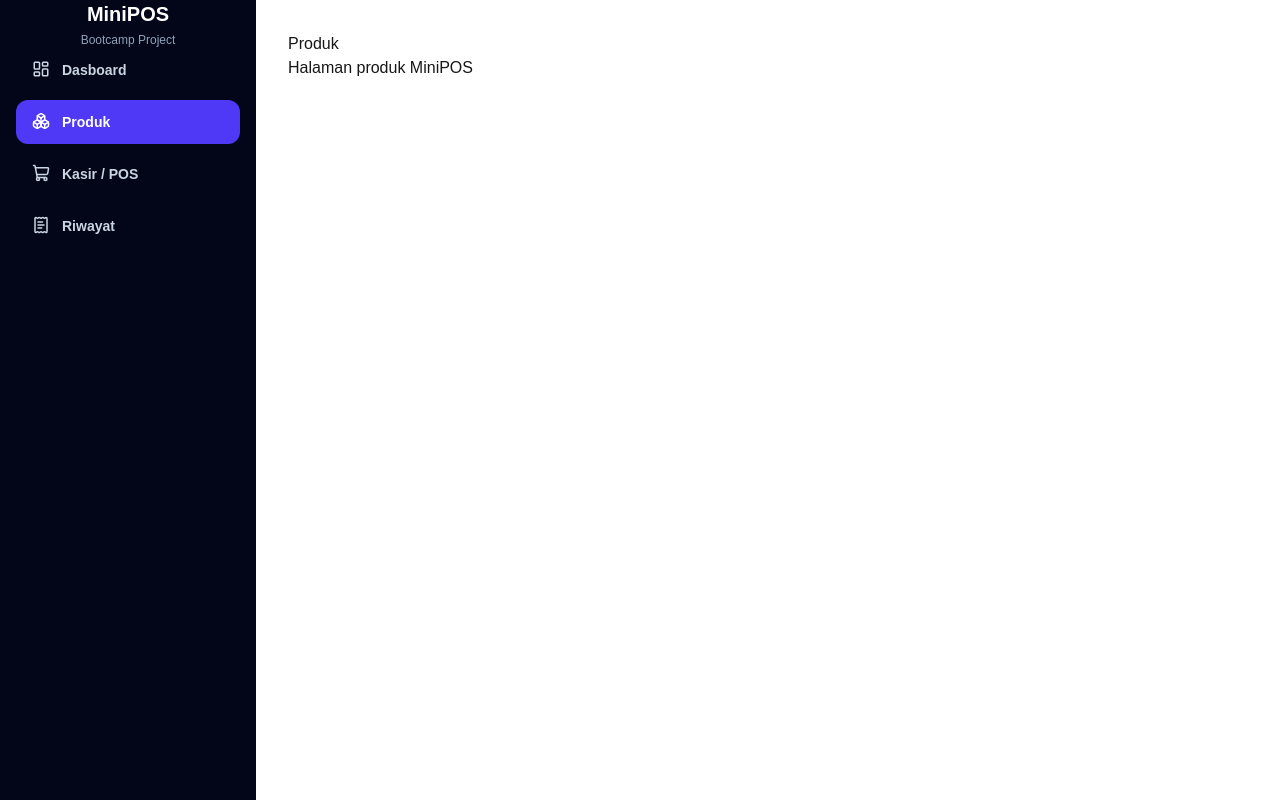
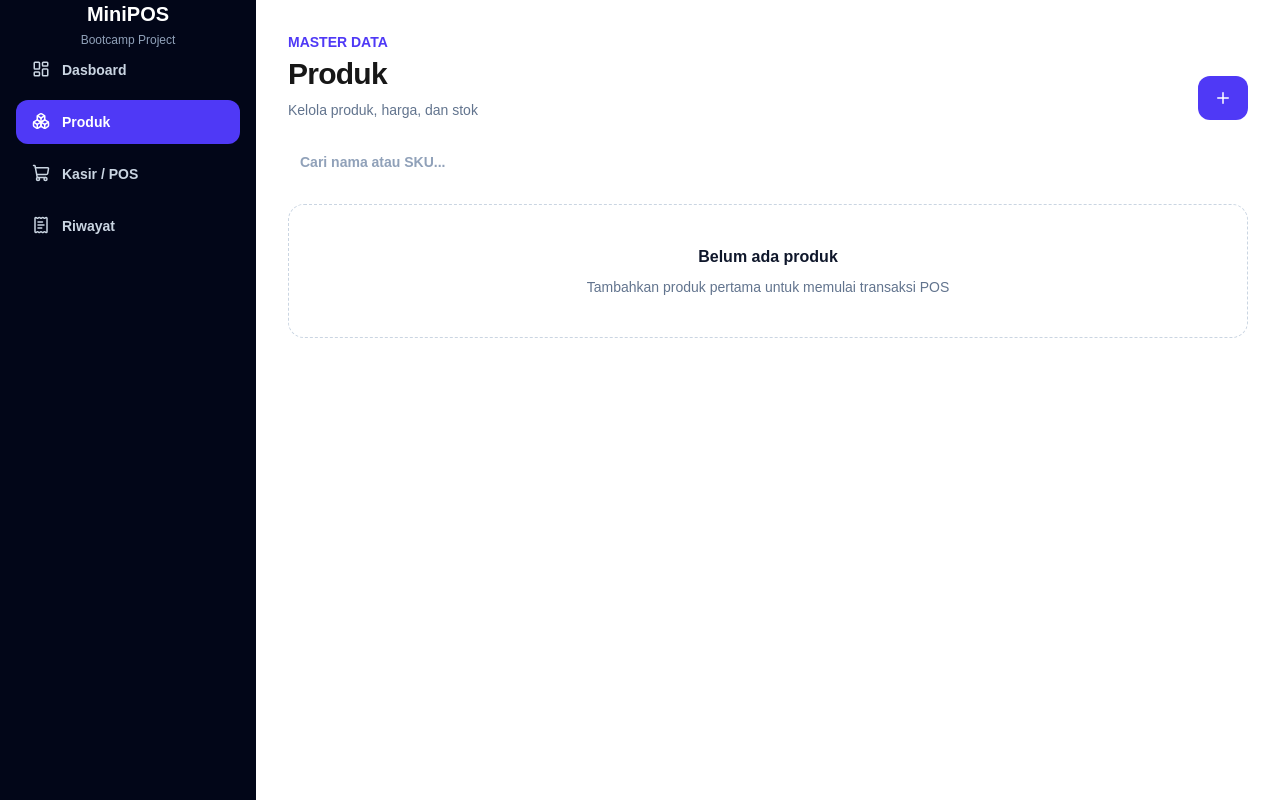
Before and after one commit to rizvalni9/mini-POS, a Next.js app: page /products in a window 1280 px wide. Built offline with nearby package versions, Linux system fonts and the light colour scheme; a web font is replaced by a local one.

Commit message:
adding button, input and empty state

```diff
--- a/src/app/(dashboard)/products/page.tsx
+++ b/src/app/(dashboard)/products/page.tsx
@@ -1,10 +1,34 @@
+"use client"
+
+import Link from 'next/link';
+import { Plus } from 'lucide-react';
+import { useState } from 'react';
+import Button from '@/components/ui/Button';
+import EmptyState from '@/components/ui/EmptyState';
+import Input from '@/components/ui/Input';
 import React from 'react'
 
-export default function page() {
+export default function ProductsPage() {
+  const [search, setSearch] = useState('');
   return (
     <div>
-        <h1>Produk</h1>
-        <p>Halaman produk MiniPOS</p>
+        <div className="mb-5 flex flex-col gap sm:flex-row sm:items-end sm:justify-between">
+          <div>
+            <p className="text-sm font-bold text-indigo-600">MASTER DATA</p>
+            <h1 className="mt-1 text-3xl font-black tracking-tight">Produk</h1>
+            <p className="mt-2 text-sm text-slate-500">Kelola produk, harga, dan stok</p>
+          </div>
+          <Link href="/products/create">
+            <Button className="w-full sm:w-auto"><Plus size={18}/>
+            </Button>
+          </Link>
+        </div>
+
+        <div className="mb-5 max-w-md">
+          <Input placeholder="Cari nama atau SKU..." value={search} onChange={(e)=> setSearch(e.target.value)}/>
+        </div>
+
+        <EmptyState title="Belum ada produk" description="Tambahkan produk pertama untuk memulai transaksi POS"/>
     </div>
   )
 }
--- /dev/null
+++ b/src/components/ui/Button.tsx
@@ -0,0 +1,18 @@
+import React from 'react'
+import type { ButtonHTMLAttributes } from 'react';
+
+type Props = ButtonHTMLAttributes<HTMLButtonElement> & {variant?: "primary" | "secondary" | "danger"};
+
+export default function Button({className ="",variant="primary", ...props}: Props) {
+    const styles ={
+      primary: "bg-indigo-600 text-white hover:bg-indigo-700 disabled:bg-indigo-300",
+      secondary:"border border-slate-200 bg-white text-slate-700 hover:bg-slate-50",
+      danger:"bg-rose-600 text-white hover:bg-rose-700",
+    }[variant];
+
+    return (
+    <button
+      className={`inline-flex min-h-11 items-center justify-center gap-2 rounded-xl px-4 text-sm font-bold transition disabled:cursor-not-allowed ${styles}${className}`} {...props}
+    />
+  );
+}
--- /dev/null
+++ b/src/components/ui/EmptyState.tsx
@@ -0,0 +1,10 @@
+import React from 'react'
+
+export default function EmptyState({title, description}:{title:string, description:string}) {
+  return (
+    <div className="rounded-2xl border border-dashed border-slate-300 bg-white p-10 text-center">
+        <h3 className="font-bold text-slate-900">{title}</h3>
+        <p className="mt-2 text-sm text-slate-500">{description}</p>
+    </div>
+  );
+}
--- /dev/null
+++ b/src/components/ui/Input.tsx
@@ -0,0 +1,17 @@
+import React from 'react'
+import type {InputHTMLAttributes} from 'react'
+
+type Props = InputHTMLAttributes<HTMLInputElement> & {label?:string; error?:string;};
+
+export default function Input({label, error, className="",...props}:Props) {
+  return (
+    <label className="grid gap-2 text-sm font-semibold text-slate-700">{label && <span>{label}</span>}
+
+    <input className={`min-h-11 rounded-xl border-slate-200 bg-white px-3 outline-none transition placeholder:text-slate-400 focus:border-indigo-500 focus:ring-4 focus:ring-indigo-100 ${className}`}{...props}/>
+
+    {error &&(
+        <span className="text-xs text-rose-600"> {error}</span>
+    )}
+    </label>
+  );
+}
```
